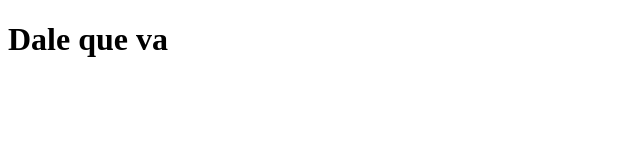
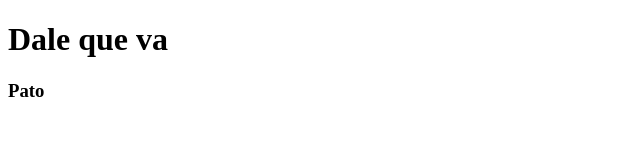
Before and after one commit to noklerhenry/demoNokler, a plain HTML site: page prueba/index.html in a window 1280 px wide. Shown: the full height of the page, 0-640 px from the left. Drawn offline with Linux system fonts and the light colour scheme.

Commit message:
test upload

```diff
--- a/prueba/index.html
+++ b/prueba/index.html
@@ -8,5 +8,6 @@
 </head>
 <body>
     <h1>Dale que va</h1>
+	<h3> Pato</h3>
 </body>
 </html>
```
